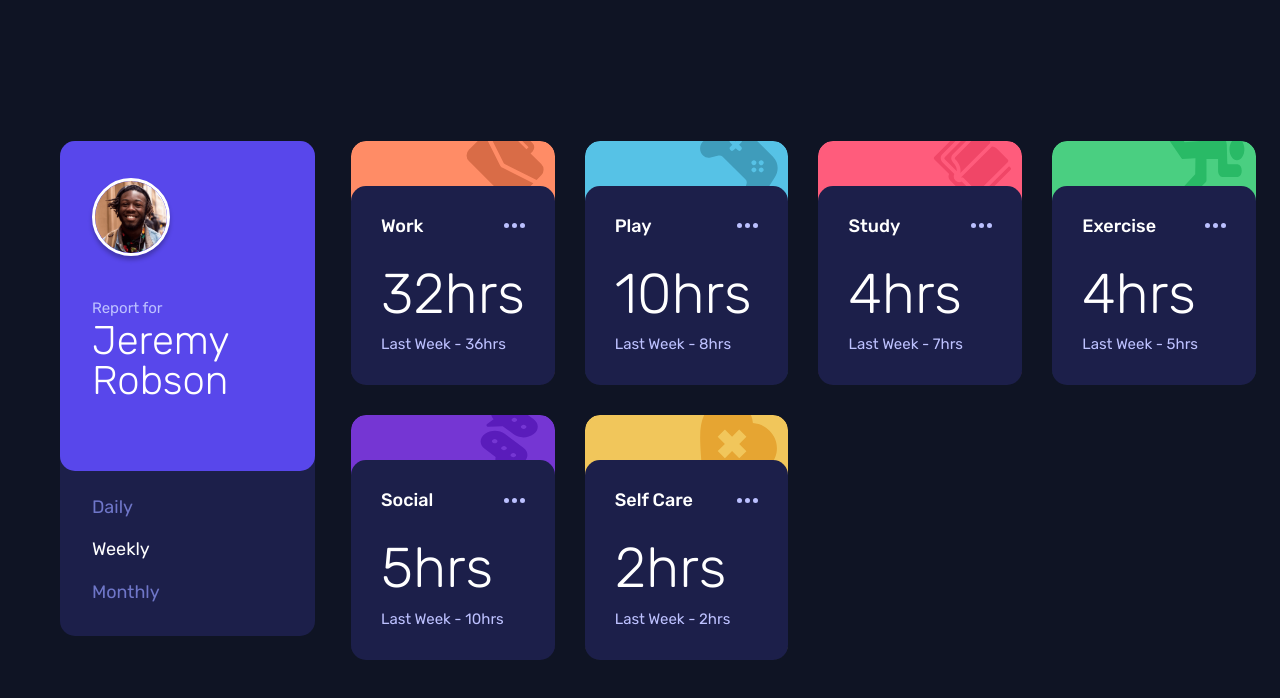
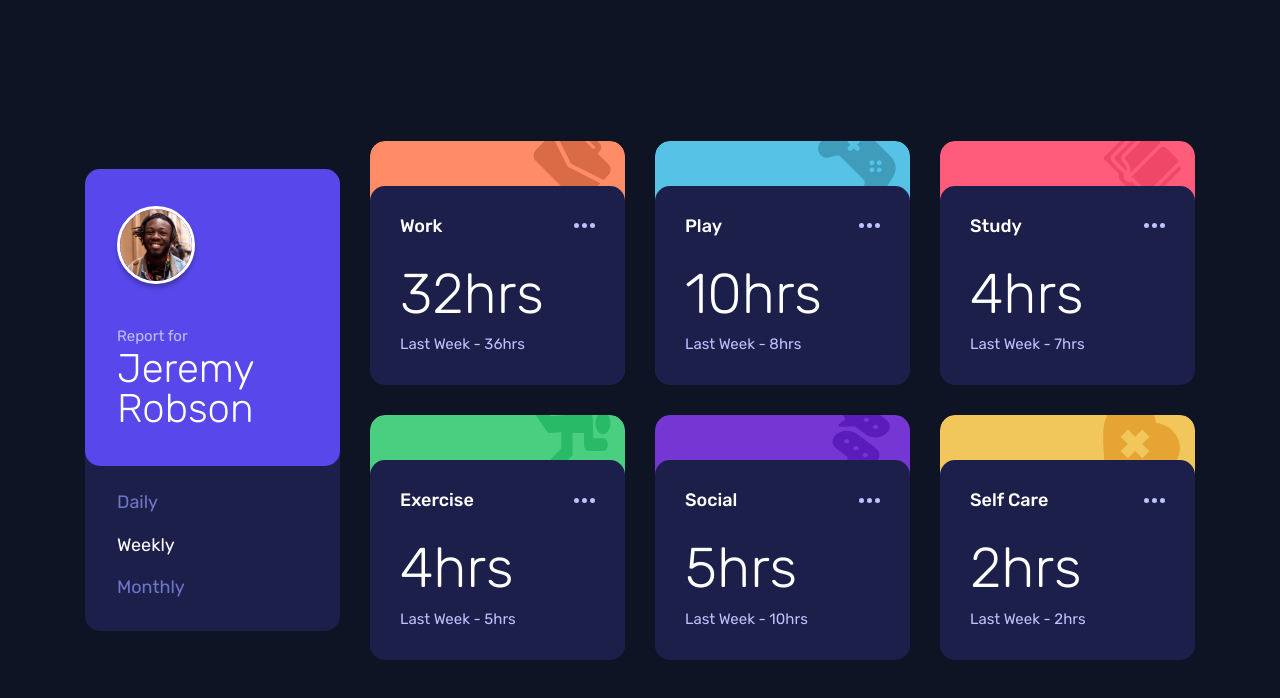
Before and after one commit to nvalline/fm-time-tracking-dashboard, a plain HTML site: page index.html in a window 1280 px wide. Drawn offline with Linux system fonts and the light colour scheme.

Commit message:
updated layout styles

```diff
--- a/styles.scss
+++ b/styles.scss
@@ -19,35 +19,38 @@ body {
 .dashboard {
 	padding: 5.0625rem 1.5rem;
 	width: 100%;
+	display: flex;
+	flex-direction: column;
+	align-items: center;
 
 	@media (min-width: 54.375em) {
-		padding: 1.5rem;
-		display: flex;
+		padding: 1.5rem 0;
+		max-width: 825px;
+		flex-direction: row;
+		align-items: flex-start;
 		justify-content: center;
+		gap: 1.875rem;
+	}
+
+	@media (min-width: 73.375em) {
+		max-width: 1110px;
+		align-items: center;
 	}
 
 	.user {
 		margin: 0 auto 1.5rem;
+		width: 100%;
 		max-width: 327px;
 		background-color: var(--clr-neutral-blue-dark);
 		border-radius: 15px;
 
-		@media (min-width: 40em) {
-			grid-column: 1 / 3;
-		}
-
 		@media (min-width: 54.375em) {
-			grid-column: 1;
-			grid-row: 1 / 4;
+			margin: 0 auto;
 			max-height: 519px;
 			max-width: 255px;
 			display: flex;
 			flex-direction: column;
 			justify-content: space-between;
-		}
-
-		@media (min-width: 73.375em) {
-			grid-row: 1 / 3;
 		}
 
 		.profile {
@@ -131,22 +134,23 @@ body {
 	}
 
 	.cards {
+		width: 100%;
 		display: grid;
 		grid-template-columns: 1fr;
 		justify-items: center;
 		gap: 1.5rem;
 
 		@media (min-width: 40em) {
-			grid-template-columns: 1fr 1fr;
+			grid-template-columns: 327px 327px;
+			width: unset;
 		}
 
-		// @media (min-width: 54.375em) {
-		// 	grid-template-columns: 1fr 1fr 1fr;
-		// 	gap: 1.875rem;
-		// }
+		@media (min-width: 54.375em) {
+			grid-template-columns: 255px 255px;
+		}
 
 		@media (min-width: 73.375em) {
-			grid-template-columns: 1fr 1fr 1fr 1fr;
+			grid-template-columns: 255px 255px 255px;
 			gap: 1.875rem;
 		}
 
```
Also changed, not shown: styles.css, 1 other file.
